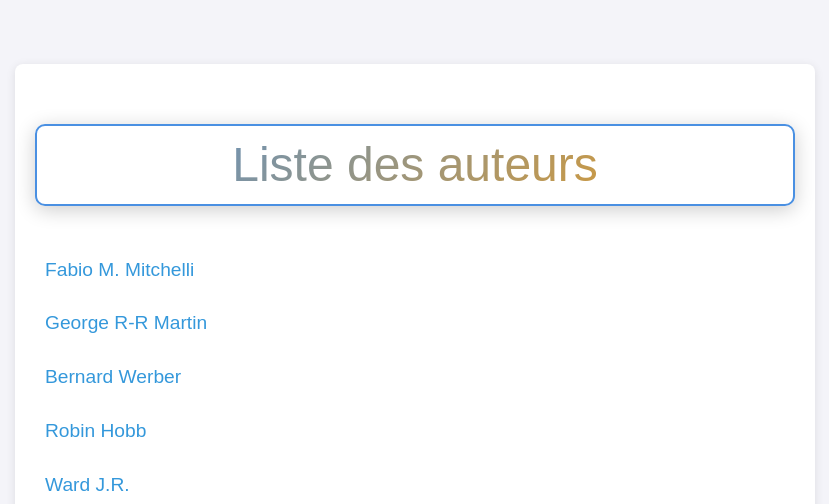
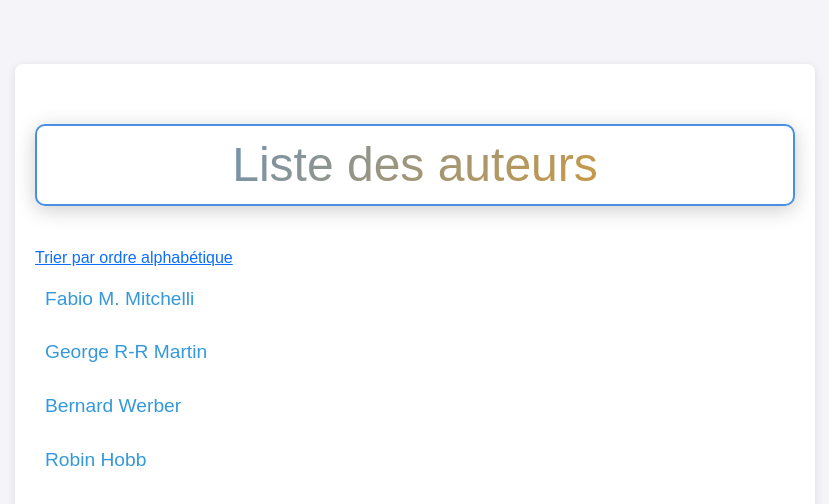
Before and after one commit to AlexyWCK/TP_web_mouad_alexy, a Flask app: page /authors in a window 1280 px wide. Shown: the part 56-560 px from the top of the page, without its empty margins (225-1054 px from the left). Run offline with Flask 3, Linux system fonts and the light colour scheme; data comes from the database, SQL or seed files in the repository; some libraries are stand-ins or nearby versions.

Commit message:
Update authors.html

```diff
--- a/tuto/templates/authors.html
+++ b/tuto/templates/authors.html
@@ -7,6 +7,7 @@
 
 {% block content %}
     <h1>Liste des auteurs</h1>
+    <a class="btn-sort" href="{{ url_for('sort_authors') }}">Trier par ordre alphabétique</a>
     {% for author in authors %}
         <a class="author-link" href="{{ url_for('edit_author', id=author.id) }}">{{ author.name }}</a>
     {% endfor %}
```
